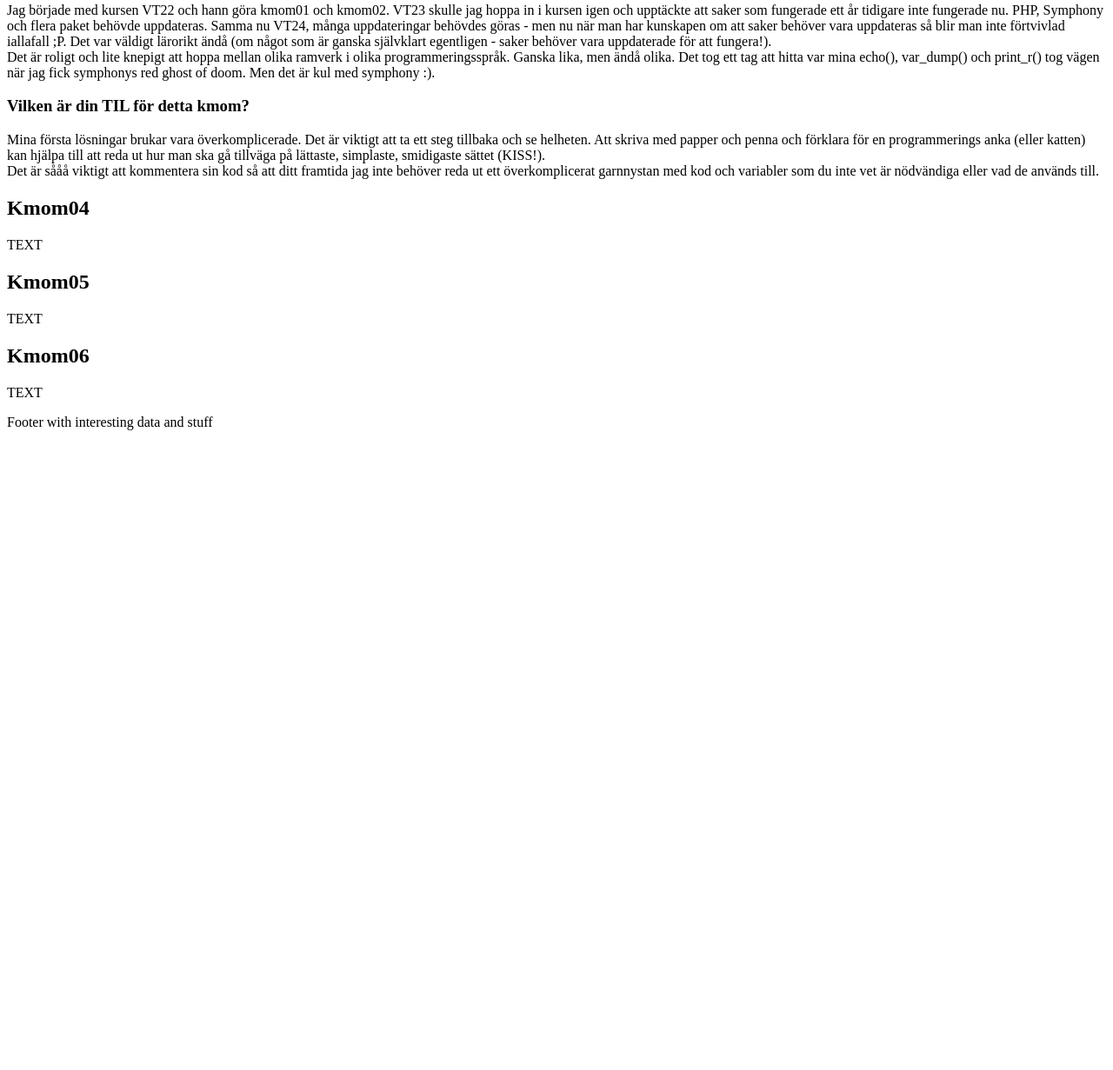
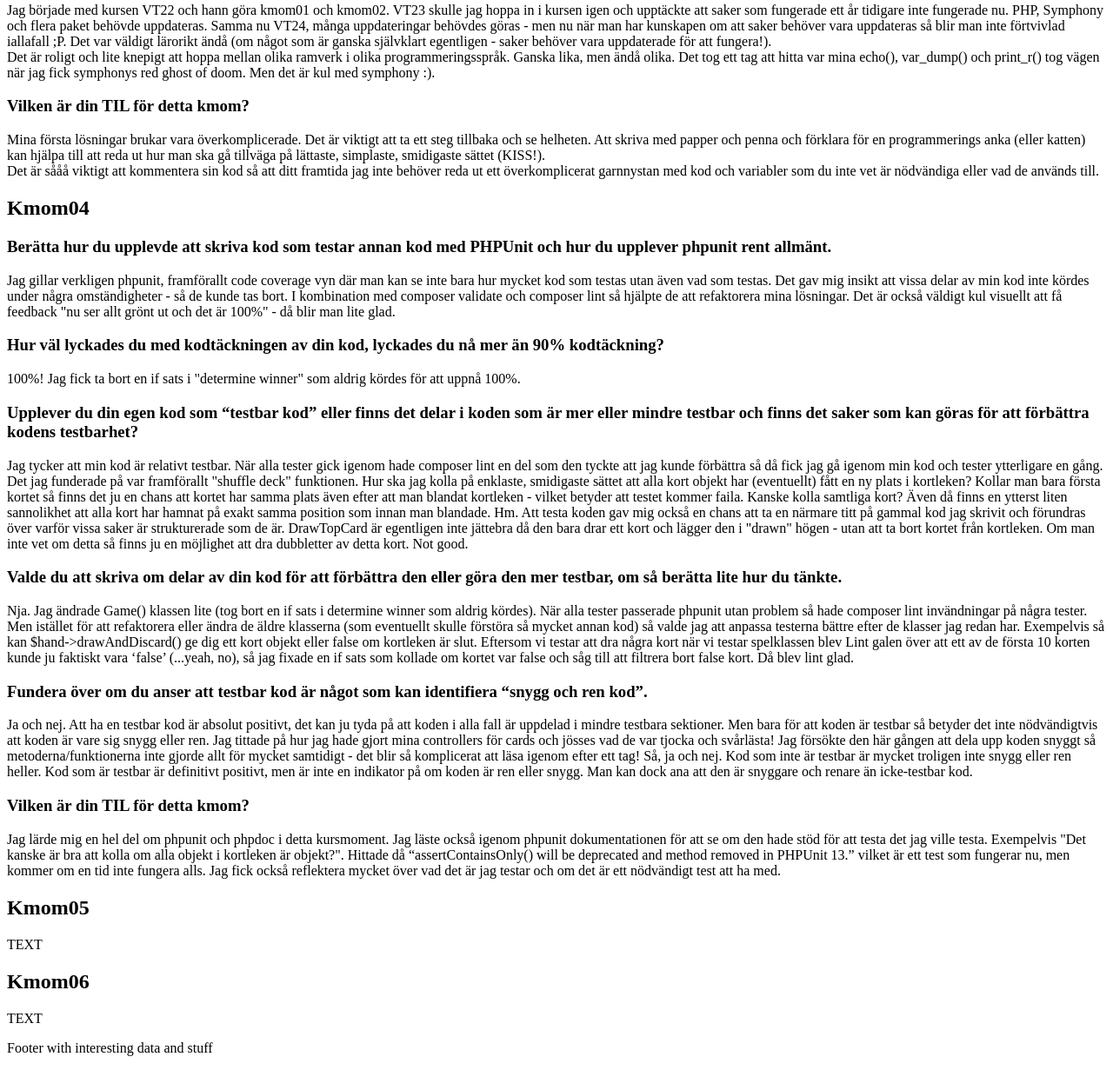
Before and after one commit to studAnja22/mvc2024, a Symfony app: template templates/report.html.twig in a window 1280 px wide. Shown: the part 2226-3457 px from the top of the page at 87% size. Before the commit the page ends 2721 px from the top, so only its background shows below. Run offline with Twig, Linux system fonts and the light colour scheme; the template is opened without the code that fills it, so the values that code supplies are empty; some libraries are stand-ins or nearby versions.

Commit message:
Updated report for kmom04

```diff
--- a/templates/report.html.twig
+++ b/templates/report.html.twig
@@ -115,7 +115,56 @@
             Det är sååå viktigt att kommentera sin kod så att ditt framtida jag inte behöver reda ut ett överkomplicerat garnnystan med kod och variabler som du inte vet är nödvändiga eller vad de används till.
         </p>
         <h2 id="kmom04">Kmom04</h2>
-        <p>TEXT</p>
+        <h3>
+            Berätta hur du upplevde att skriva kod som testar annan kod med PHPUnit och hur du upplever phpunit rent allmänt.
+        </h3>
+        <p>
+            Jag gillar verkligen phpunit, framförallt code coverage vyn där man kan se inte bara hur mycket kod som testas utan även vad som testas. Det gav mig insikt att vissa delar av min kod inte kördes under några omständigheter - så de kunde tas bort.
+            I kombination med composer validate och composer lint så hjälpte de att refaktorera mina lösningar. Det är också väldigt kul visuellt att få feedback "nu ser allt grönt ut och det är 100%" - då blir man lite glad.
+        </p>
+        <h3>
+            Hur väl lyckades du med kodtäckningen av din kod, lyckades du nå mer än 90% kodtäckning?
+        </h3>
+        <p>
+            100%! Jag fick ta bort en if sats i "determine winner" som aldrig kördes för att uppnå 100%.
+        </p>
+        <h3>
+            Upplever du din egen kod som “testbar kod” eller finns det delar i koden som är mer eller mindre testbar och finns det saker som kan göras för att förbättra kodens testbarhet?
+        </h3>
+        <p>
+            Jag tycker att min kod är relativt testbar. När alla tester gick igenom hade composer lint en del som den tyckte att jag kunde förbättra så då fick jag gå igenom min kod och tester ytterligare en gång.
+            Det jag funderade på var framförallt "shuffle deck" funktionen. Hur ska jag kolla på enklaste, smidigaste sättet att alla kort objekt har (eventuellt) fått en ny plats i kortleken?
+            Kollar man bara första kortet så finns det ju en chans att kortet har samma plats även efter att man blandat kortleken - vilket betyder att testet kommer faila. Kanske kolla samtliga kort?
+            Även då finns en ytterst liten sannolikhet att alla kort har hamnat på exakt samma position som innan man blandade. Hm.
+            Att testa koden gav mig också en chans att ta en närmare titt på gammal kod jag skrivit och förundras över varför vissa saker är strukturerade som de är. DrawTopCard är egentligen inte jättebra då den bara drar ett kort och lägger den i "drawn" högen - utan att ta bort kortet från kortleken.
+            Om man inte vet om detta så finns ju en möjlighet att dra dubbletter av detta kort. Not good.
+        </p>
+        <h3>
+            Valde du att skriva om delar av din kod för att förbättra den eller göra den mer testbar, om så berätta lite hur du tänkte.
+        </h3>
+        <p>
+            Nja. Jag ändrade Game() klassen lite (tog bort en if sats i determine winner som aldrig kördes). När alla tester passerade phpunit utan problem så hade composer lint invändningar på några tester. Men istället för att refaktorera eller ändra de äldre klasserna (som eventuellt skulle förstöra så mycket annan kod) så valde jag att anpassa testerna bättre efter de klasser jag redan har. Exempelvis så kan $hand->drawAndDiscard() ge dig ett kort objekt eller false om kortleken är slut. Eftersom vi testar att dra några kort när vi testar spelklassen blev Lint galen över att ett av de första 10 korten kunde ju faktiskt vara ‘false’ (...yeah, no), så jag fixade en if sats som kollade om kortet var false och såg till att filtrera bort false kort. Då blev lint glad.
+        </p>
+        <h3>
+            Fundera över om du anser att testbar kod är något som kan identifiera “snygg och ren kod”.
+        </h3>
+        <p>
+            Ja och nej. Att ha en testbar kod är absolut positivt, det kan ju tyda på att koden i alla fall är uppdelad i mindre testbara sektioner.
+            Men bara för att koden är testbar så betyder det inte nödvändigtvis att koden är vare sig snygg eller ren. Jag tittade på hur jag hade gjort mina controllers för cards och jösses vad de var tjocka och svårlästa!
+            Jag försökte den här gången att dela upp koden snyggt så metoderna/funktionerna inte gjorde allt för mycket samtidigt - det blir så komplicerat att läsa igenom efter ett tag!
+            Så, ja och nej. Kod som inte är testbar är mycket troligen inte snygg eller ren heller. Kod som är testbar är definitivt positivt, men är inte en indikator på om koden är ren eller snygg.
+            Man kan dock ana att den är snyggare och renare än icke-testbar kod.
+        </p>
+        <h3>
+            Vilken är din TIL för detta kmom?
+        </h3>
+        <p>
+        Jag lärde mig en hel del om phpunit och phpdoc i detta kursmoment.
+        Jag läste också igenom phpunit dokumentationen för att se om den hade stöd för att testa det jag ville testa.
+        Exempelvis "Det kanske är bra att kolla om alla objekt i kortleken är objekt?".
+        Hittade då “assertContainsOnly() will be deprecated and method removed in PHPUnit 13.”
+        vilket är ett test som fungerar nu, men kommer om en tid inte fungera alls. Jag fick också reflektera mycket över vad det är jag testar och om det är ett nödvändigt test att ha med.
+        </p>
         <h2 id="kmom05">Kmom05</h2>
         <p>TEXT</p>
         <h2 id="kmom06">Kmom06</h2>
```
Also changed, not shown: 2 other files. Lines whose indentation alone changed are shown as unchanged.
